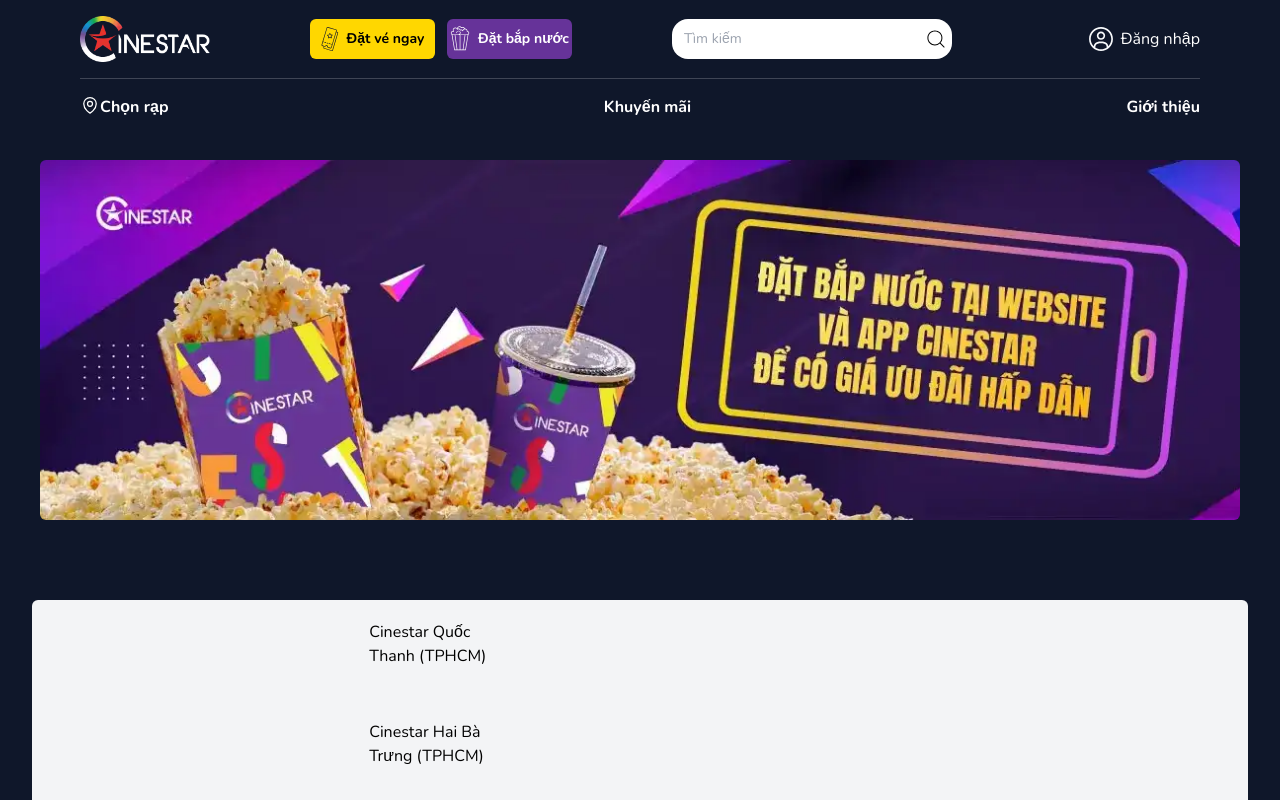
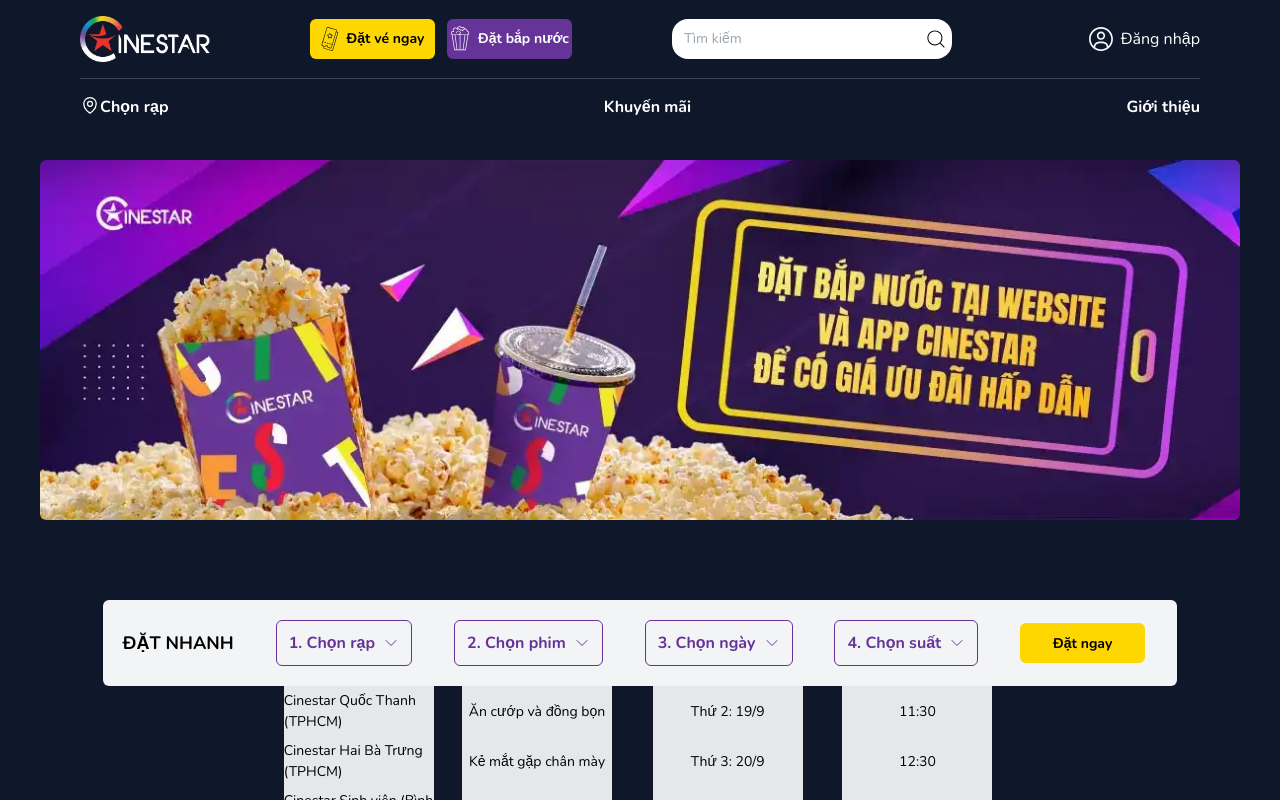
Before and after one commit to monaz1234/Cinestar, a React (Vite) app: page / in a window 1280 px wide. Both pictures are taken after a click on the element "1. Chọn rạp". Shown: the top 800 px of the page. Built offline with nearby package versions, Linux system fonts and the light colour scheme.

Commit message:
Select data section

```diff
--- a/src/App.jsx
+++ b/src/App.jsx
@@ -5,7 +5,7 @@
 
 function App() {
   return (
-    <div className="bg-cinestar-black">
+    <div className="bg-cinestar-black md:px-2">
       <Header />
       <Slider />
       <SearchBox />
--- a/src/components/Cbbox/ComboBox.jsx
+++ b/src/components/Cbbox/ComboBox.jsx
@@ -3,7 +3,7 @@
 const ComboBox = () => {
   return (
     <div className="md:hidden flex relative right-0 p-2 text-cinestar-gold border-white border rounded-md font-bold">
-      <select className="bg-cinestar-black outline-none cursor-pointer" name="" id="">
+      <select className="bg-cinestar-black outline-none cursor-pointer">
         <option value="">Cinestar Hai Bà Trưng</option>
         <option value="">Cinestar Quốc Thanh</option>
       </select>
--- a/src/components/SearchBox/SearchBox.jsx
+++ b/src/components/SearchBox/SearchBox.jsx
@@ -1,4 +1,4 @@
-import React, { useEffect, useState } from "react";
+import React, { useEffect, useRef, useState } from "react";
 import Button from "../Button/Button";
 import { ChevronDownIcon } from "@heroicons/react/24/outline";
 import {
@@ -23,34 +23,55 @@
     time: false,
   });
 
+  const theaterRef = useRef(null);
+  const filmRef = useRef(null);
+  const dateRef = useRef(null);
+  const timeRef = useRef(null);
+
+
   const selectData = () => {
-    setStatusData(prevState => ({
-      ...prevState,  // Giữ lại các giá trị khác trong state
-      theater: !prevState.theater // Đảo ngược giá trị theater
+    // setStatusData((prevState) => ({
+    //   // ...prevState, // Giữ lại các giá trị khác trong state
+    //   theater: !prevState.theater, // Đảo ngược giá trị theater
+    // }));
+
+    setStatusData((prevState) => ({
+      theater: !prevState.theater,
+      film: !prevState.film,
+      date: !prevState.date,
+      time: !prevState.time,
     }));
+
+    getPosition(theaterRef);
   };
 
-  useEffect(() => {
-    console.log(listTheater);
-  }, [])
+  const getPosition = (ref) => {
+    if (ref.current) {
+      const rect = ref.current.getBoundingClientRect();
+      console.log('X:', rect.x, 'Y:', rect.y);
+      console.log('Width:', rect.width, 'Height:', rect.height);
+      console.log('Top:', rect.top, 'Left:', rect.left);
+      return rect.x;
+    }
+  };
 
   return (
-    <div className="bg-gray-100 rounded-md hidden md:flex gap-3 p-5 w-[95%] mx-auto justify-between items-center">
+    <div>
+      <div className="bg-gray-100 rounded-md hidden md:flex gap-3 p-5 lg:w-[95%] xl:w-[85%] mx-auto justify-between items-center">
         <div className="font-bold text-[18px] uppercase">Đặt nhanh</div>
-      <div className="select-data" onClick={selectData}>
+        <div className="select-data" onClick={selectData} ref={theaterRef}>
           1. Chọn rạp
           <ChevronDownIcon className="w-4 md:ml-2" />
         </div>
-      {statusData.theater && <SelectData list={listTheater} />}
-      <div className="select-data">
+        <div className="select-data" ref={filmRef}>
           2. Chọn phim
           <ChevronDownIcon className="w-4 ml-2" />
         </div>
-      <div className="select-data">
+        <div className="select-data" ref={dateRef}>
           3. Chọn ngày
           <ChevronDownIcon className="w-4 ml-2" />
         </div>
-      <div className="select-data">
+        <div className="select-data" ref={timeRef}>
           4. Chọn suất
           <ChevronDownIcon className="w-4 ml-2" />
         </div>
@@ -60,6 +81,11 @@
           colorChange="bg-cinestar-orange"
         />
       </div>
+      {statusData.theater && <SelectData list={listTheater} style={{ marginLeft: `${getPosition(theaterRef)}px` }} />}
+      {statusData.film && <SelectData list={listFilm} style={{ marginLeft: `${getPosition(filmRef)}px` }} />}
+      {statusData.date && <SelectData list={listDay} style={{ marginLeft: `${getPosition(dateRef)}px` }} />}
+      {statusData.time && <SelectData list={listTime} style={{ marginLeft: `${getPosition(timeRef)}px` }} />}
+    </div>
   );
 };
 
--- a/src/components/SearchBox/SelectData.jsx
+++ b/src/components/SearchBox/SelectData.jsx
@@ -1,11 +1,11 @@
 import React from "react";
 
-const SelectData = ({ list }) => {
+const SelectData = ({ list, style }) => {
   return (
-    <div>
-      <ul className="w-[150px] bg-gray-100">
+    <div className="relative">
+      <ul className="w-[150px] bg-gray-200 sm:text-[12px] md:text-[13px] lg:text-[14px] absolute" style={style}>
         {list.map((item, index) => (
-          <li key={index} className="list-none hover:bg-gray-300 min-h-[100px]">
+          <li key={index} className="flex justify-center items-center list-none hover:bg-gray-300 min-h-[50px] cursor-pointer">
             {item}
           </li>
         ))}
--- a/tailwind.config.js
+++ b/tailwind.config.js
@@ -35,7 +35,7 @@
           },
         },
         ".select-data": {
-          "@apply font-bold md:text-sm lg:text-[16px] text-cinestar-purple border border-cinestar-purple rounded-md flex items-center md:p-1 lg:p-2 cursor-pointer": {},
+          "@apply font-bold md:text-sm lg:text-[16px] text-cinestar-purple border border-cinestar-purple rounded-md flex items-center md:p-1 lg:p-2 xl:p-3 cursor-pointer": {},
         }
       });
     }),
```
Lines whose indentation alone changed are shown as unchanged.
